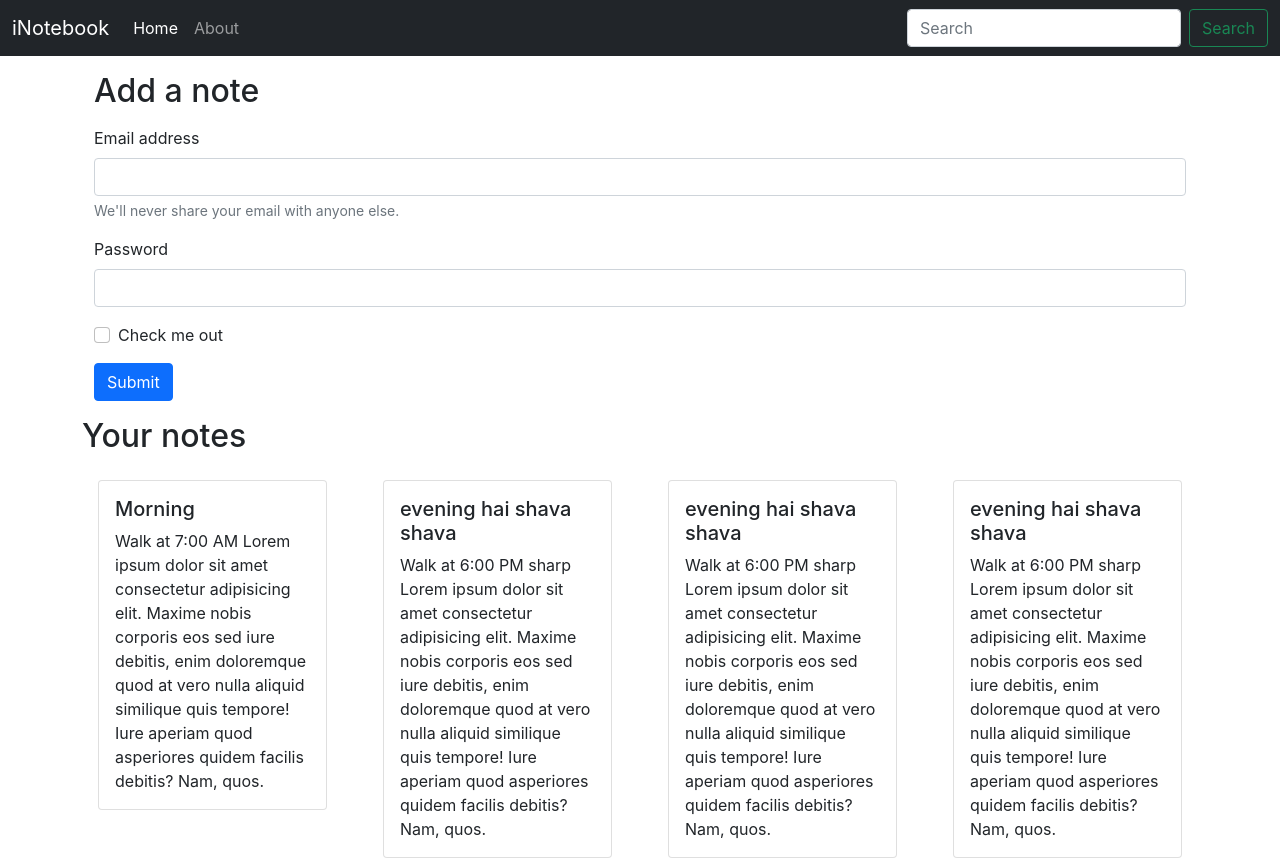
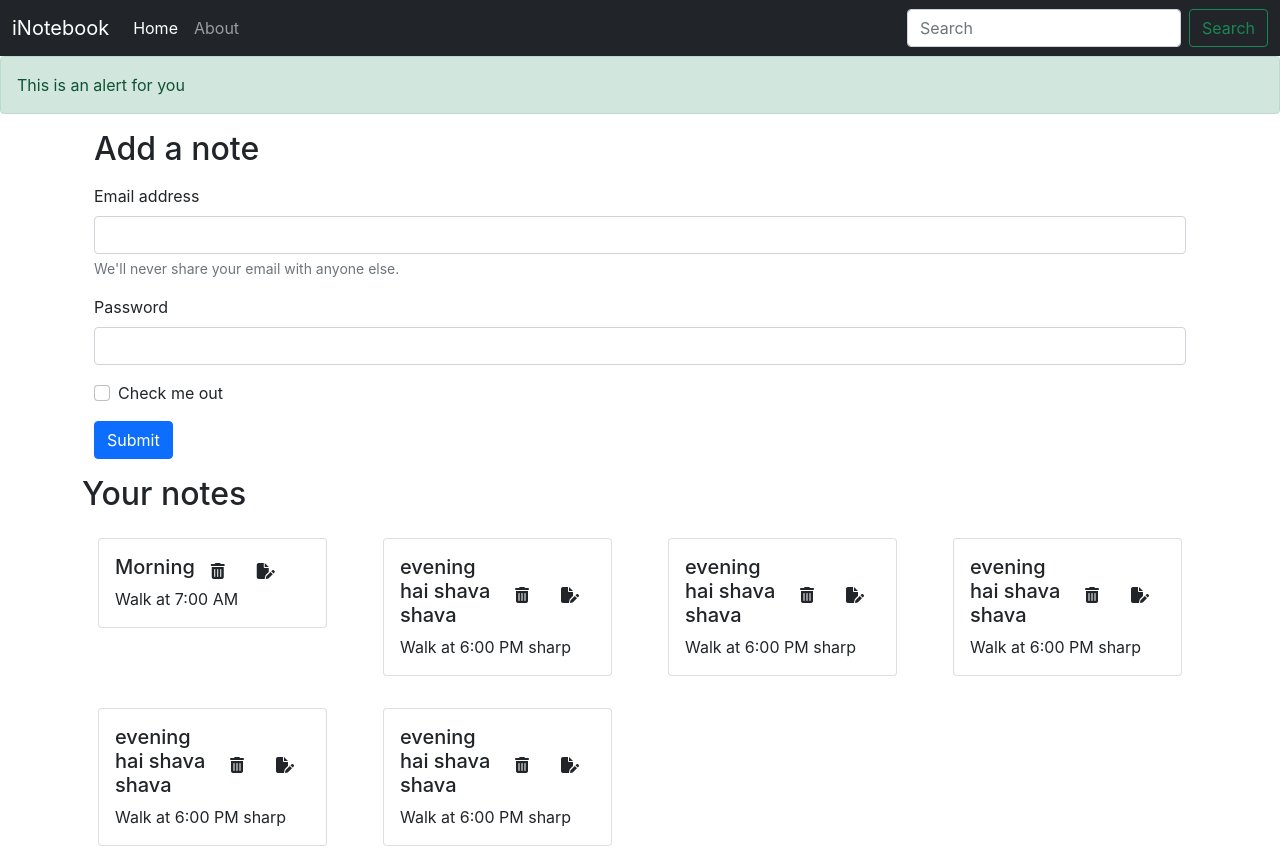
Before and after one commit to kapoorayush-11/iNotebook, a React (Create React App) app: page / in a window 1280 px wide. Shown: the top 860 px of the page. Built offline with nearby package versions, Linux system fonts and the light colour scheme; the HTML template or start-up script is replaced by a standard one.

Commit message:
62 - Added favicons and Alert

```diff
--- a/public/index.html
+++ b/public/index.html
@@ -48,7 +48,7 @@
       To begin the development, run `npm start` or `yarn start`.
       To create a production bundle, use `npm run build` or `yarn build`.
     -->
-
+    <script src="https://kit.fontawesome.com/53ff23df39.js" crossorigin="anonymous"></script>
     <!-- Option 1: Bootstrap Bundle with Popper -->
     <script
       src="https://cdn.jsdelivr.net/npm/bootstrap@5.1.3/dist/js/bootstrap.bundle.min.js"
--- a/src/App.js
+++ b/src/App.js
@@ -4,6 +4,7 @@
 import Home from "./components/Home";
 import About from "./components/About";
 import NoteState from "./context/notes/NoteState";
+import { Alert } from "./components/Alert";
 
 function App() {
   return (
@@ -11,6 +12,7 @@
       <NoteState>
         <Router>
           <Navbar />
+          <Alert message="This is an alert for you"/>
           <div className="container">
             <Routes>
               <Route path="/" element={<Home />} />
--- /dev/null
+++ b/src/components/Alert.js
@@ -0,0 +1,11 @@
+import React from 'react'
+
+export const Alert = (props) => {
+    return (
+        <div>
+        <div class="alert alert-success" role="alert">
+        {props.message}
+      </div>
+      </div>
+    )
+}
--- a/src/components/Home.js
+++ b/src/components/Home.js
@@ -10,17 +10,17 @@
         <h2>Add a note</h2>
         <form className='my-3'>
           <div className="mb-3">
-            <label for="exampleInputEmail1" className="form-label">Email address</label>
+            <label htmlFor="exampleInputEmail1" className="form-label">Email address</label>
             <input type="email" className="form-control" id="exampleInputEmail1" aria-describedby="emailHelp" />
             <div id="emailHelp" className="form-text">We'll never share your email with anyone else.</div>
           </div>
           <div className="mb-3">
-            <label for="exampleInputPassword1" className="form-label">Password</label>
+            <label htmlFor="exampleInputPassword1" className="form-label">Password</label>
             <input type="password" className="form-control" id="exampleInputPassword1" />
           </div>
           <div className="mb-3 form-check">
             <input type="checkbox" className="form-check-input" id="exampleCheck1" />
-            <label className="form-check-label" for="exampleCheck1">Check me out</label>
+            <label className="form-check-label" htmlFor="exampleCheck1">Check me out</label>
           </div>
           <button type="submit" className="btn btn-primary">Submit</button>
         </form>
--- a/src/components/Noteitem.js
+++ b/src/components/Noteitem.js
@@ -5,10 +5,15 @@
   return (
     <div className = "col-md-3">
 
-    <div class="card my-3 mx-3">
-  <div class="card-body">
-    <h5 class="card-title">{note.title}</h5>
-    <p class="card-text">{note.description} Lorem ipsum dolor sit amet consectetur adipisicing elit. Maxime nobis corporis eos sed iure debitis, enim doloremque quod at vero nulla aliquid similique quis tempore! Iure aperiam quod asperiores quidem facilis debitis? Nam, quos.</p>
+    <div className="card my-3 mx-3">
+  <div className="card-body">
+  <div className="d-flex align-items-center">
+  <h5 className="card-title">{note.title}</h5>
+    <i className="fa-solid fa-trash-can mx-3"></i>
+    <i className="fa-solid fa-file-pen mx-3"></i>
+  </div>
+
+    <p className="card-text">{note.description} </p>
 
   </div>
 </div>
--- a/src/components/Notes.js
+++ b/src/components/Notes.js
@@ -13,7 +13,7 @@
     <h2> Your notes</h2>
     {notes.map((note) => {
       // Not getting why note is used in map function instead of notes.
-      return <Noteitem note={note}/>
+      return <Noteitem key={note._id} note={note}/>
     })}
   </div>
   )
--- a/src/context/notes/NoteState.js
+++ b/src/context/notes/NoteState.js
@@ -14,7 +14,7 @@
       "__v": 0
     },
     {
-      "_id": "625e9eacff77fd66ac3240b7",
+      "_id": "625e9eacff77fd66ac3240b71",
       "user": "625525e9d04ed05ce86416d3",
       "title": "evening hai shava shava",
       "description": "Walk at 6:00 PM sharp",
@@ -24,7 +24,7 @@
     },
 
     {
-      "_id": "625e9eacff77fd66ac3240b7",
+      "_id": "625e9eacff77fd66ac3240b72",
       "user": "625525e9d04ed05ce86416d3",
       "title": "evening hai shava shava",
       "description": "Walk at 6:00 PM sharp",
@@ -34,7 +34,7 @@
     },
 
     {
-      "_id": "625e9eacff77fd66ac3240b7",
+      "_id": "625e9eacff77fd66ac3240b73",
       "user": "625525e9d04ed05ce86416d3",
       "title": "evening hai shava shava",
       "description": "Walk at 6:00 PM sharp",
@@ -44,7 +44,7 @@
     },
 
     {
-      "_id": "625e9eacff77fd66ac3240b7",
+      "_id": "625e9eacff77fd66ac3240b74",
       "user": "625525e9d04ed05ce86416d3",
       "title": "evening hai shava shava",
       "description": "Walk at 6:00 PM sharp",
@@ -54,7 +54,7 @@
     },
 
     {
-      "_id": "625e9eacff77fd66ac3240b7",
+      "_id": "625e9eacff77fd66ac3240b75",
       "user": "625525e9d04ed05ce86416d3",
       "title": "evening hai shava shava",
       "description": "Walk at 6:00 PM sharp",
--- a/src/index.css
+++ b/src/index.css
@@ -11,3 +11,8 @@
   font-family: source-code-pro, Menlo, Monaco, Consolas, 'Courier New',
     monospace;
 }
+
+
+i{
+  cursor: pointer;
+}
```
